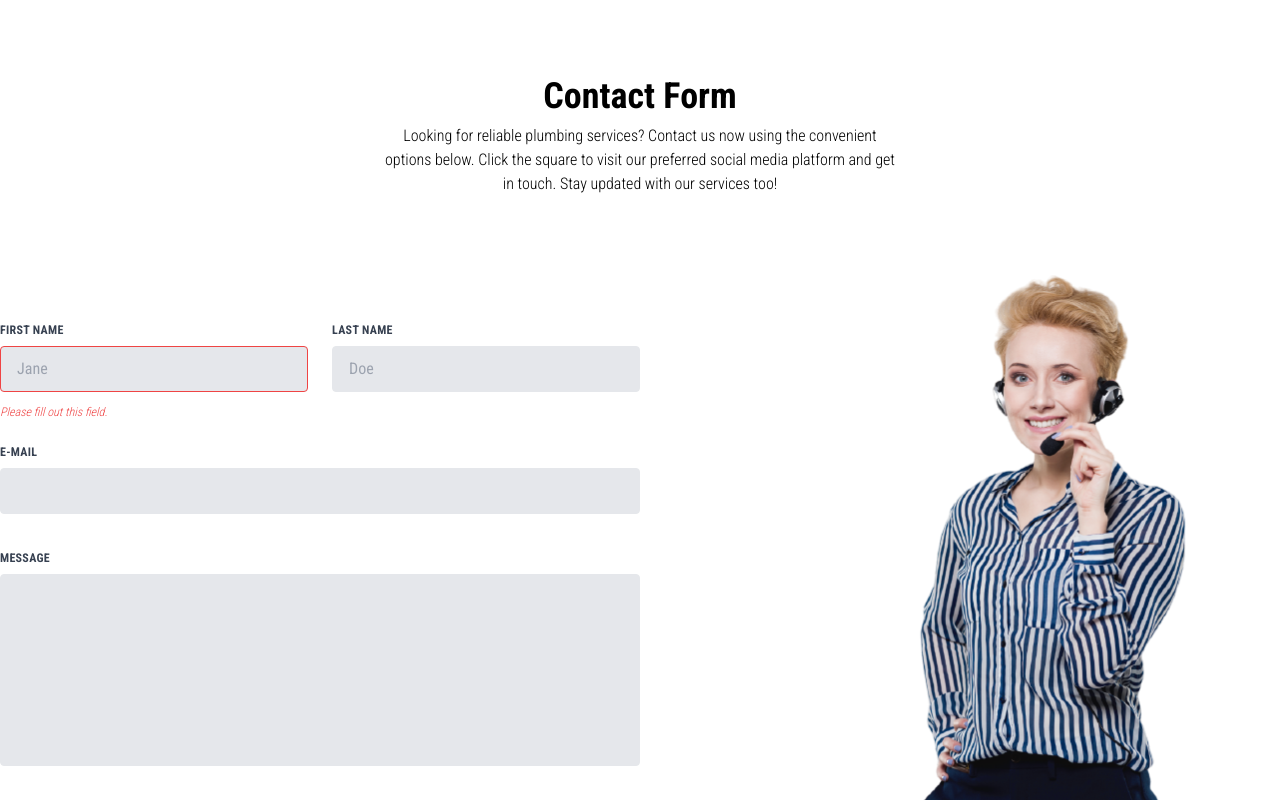
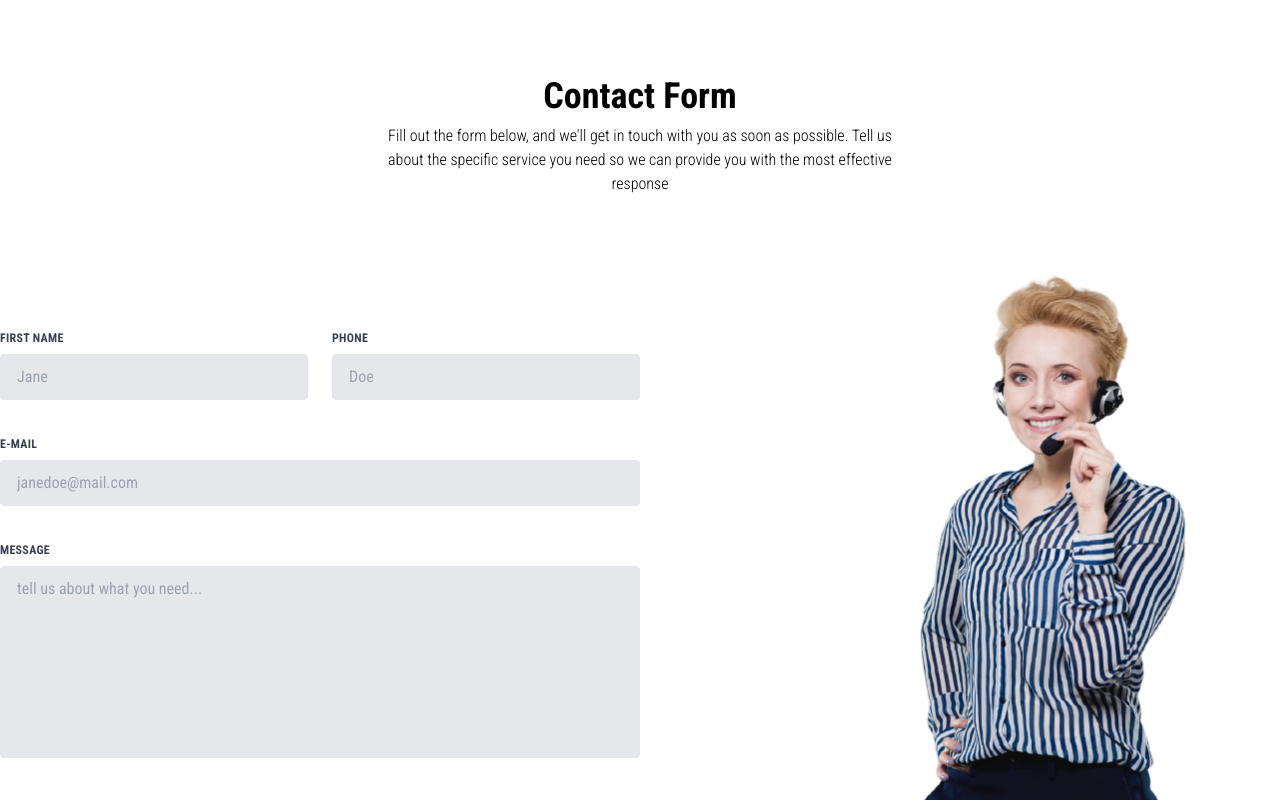
Before and after one commit to sabahrahal/bsp1-landing-page, a Next.js app: page /contact in a window 1280 px wide. Shown: the part 840-1640 px from the top of the page. Built offline with nearby package versions, Linux system fonts and the light colour scheme.

Commit message:
added contact form

```diff
--- a/app/contact/components/Form.jsx
+++ b/app/contact/components/Form.jsx
@@ -1,46 +1,87 @@
 'use client'
 
+import emailjs from '@emailjs/browser';
+import { useRef } from "react";
+
 export const Form = () => {
+
+    const form = useRef();
+
+    const sendEmail = (e) => {
+        e.preventDefault();
+
+        emailjs.sendForm('service_hw157uj', 'template_lnorvwb', form.current , 'wZwvlnmhQU1rmwvnd')
+          .then((result) => {
+            form.current.reset();
+          }, (error) => {
+            throw new Error(error);
+          });
+    };
+
     return (
-        <form class="">
-            <div class="flex flex-wrap -mx-3 mb-6">
-                <div class="w-full md:w-1/2 px-3 mb-6 md:mb-0">
-                    <label class="block uppercase tracking-wide text-gray-700 text-xs font-bold mb-2" for="grid-first-name">
+        <form  ref={ form } onSubmit={ sendEmail } >
+            <div className="flex flex-wrap -mx-3 mb-6">
+                <div className="w-full md:w-1/2 px-3 mb-6 md:mb-0">
+                    <label className="block uppercase tracking-wide text-gray-700 text-xs font-bold mb-2" htmlFor="name">
                         First Name
                     </label>
-                    <input class="appearance-none block w-full bg-gray-200 text-gray-700 border border-red-500 rounded py-3 px-4 mb-3 leading-tight focus:outline-none focus:bg-white" id="grid-first-name" type="text" placeholder="Jane"/>
-                        <p class="text-red-500 text-xs italic">Please fill out this field.</p>
+                    <input className="appearance-none block w-full bg-gray-200 text-gray-700 border rounded py-3 px-4 mb-3 leading-tight focus:outline-none focus:bg-white"
+                    name="user_name"
+                    type="text"
+                    placeholder="Jane"
+                    minLength={2}
+                    required
+                    />
+
                 </div>
-                <div class="w-full md:w-1/2 px-3">
-                    <label class="block uppercase tracking-wide text-gray-700 text-xs font-bold mb-2" for="grid-last-name">
-                        Last Name
+                <div className="w-full md:w-1/2 px-3">
+                    <label className="block uppercase tracking-wide text-gray-700 text-xs font-bold mb-2" htmlFor="lastName">
+                        Phone
                     </label>
-                    <input class="appearance-none block w-full bg-gray-200 text-gray-700 border border-gray-200 rounded py-3 px-4 leading-tight focus:outline-none focus:bg-white focus:border-gray-500" id="grid-last-name" type="text" placeholder="Doe"/>
+                    <input className="appearance-none block w-full bg-gray-200 text-gray-700 border border-gray-200 rounded py-3 px-4 leading-tight focus:outline-none focus:bg-white focus:border-gray-500"
+                    name="user_phone"
+                    type="tel"
+                    placeholder="Doe"
+                    minLength={8}
+                    required
+                    />
                 </div>
             </div>
-            <div class="flex flex-wrap -mx-3 mb-6">
-                <div class="w-full px-3">
-                    <label class="block uppercase tracking-wide text-gray-700 text-xs font-bold mb-2" for="grid-password">
+            <div className="flex flex-wrap -mx-3 mb-6">
+                <div className="w-full px-3">
+                    <label className="block uppercase tracking-wide text-gray-700 text-xs font-bold mb-2" htmlFor="email">
                         E-mail
                     </label>
-                    <input class="appearance-none block w-full bg-gray-200 text-gray-700 border border-gray-200 rounded py-3 px-4 mb-3 leading-tight focus:outline-none focus:bg-white focus:border-gray-500" id="email" type="email"/>
+                    <input className="appearance-none block w-full bg-gray-200 text-gray-700 border border-gray-200 rounded py-3 px-4 mb-3 leading-tight focus:outline-none focus:bg-white focus:border-gray-500"
+                    name="user_email"
+                    type="email"
+                    placeholder="janedoe@mail.com"
+                    required
+                    />
                 </div>
             </div>
-            <div class="flex flex-wrap -mx-3 mb-2">
-                <div class="w-full px-3">
-                    <label class="block uppercase tracking-wide text-gray-700 text-xs font-bold mb-2" for="grid-password">
+            <div className="flex flex-wrap -mx-3 mb-2">
+                <div className="w-full px-3">
+                    <label className="block uppercase tracking-wide text-gray-700 text-xs font-bold mb-2" htmlFor="message">
                         Message
                     </label>
-                    <textarea class=" no-resize appearance-none block w-full bg-gray-200 text-gray-700 border border-gray-200 rounded py-3 px-4 mb-3 leading-tight focus:outline-none focus:bg-white focus:border-gray-500 h-48 resize-none" id="message"></textarea>
+                    <textarea className=" no-resize appearance-none block w-full bg-gray-200 text-gray-700 border border-gray-200 rounded py-3 px-4 mb-3 leading-tight focus:outline-none focus:bg-white focus:border-gray-500 h-48 resize-none"
+                    name="message"
+                    required
+                    minLength={10}
+                    placeholder="tell us about what you need..."
+                    ></textarea>
                 </div>
             </div>
-            <div class="md:flex md:items-center">
-                <div class="md:w-1/3">
-                    <button class="w-full lg:w-40 py-4 px-2 bg-main text-white font-bold rounded flex text-lg items-center justify-center uppercase mt-6 hover:bg-secondary duration-300" type="button">
+            <div className="md:flex md:items-center">
+                <div className="md:w-1/3">
+                    <button className="w-full lg:w-40 py-4 px-2 bg-main text-white font-bold rounded flex text-lg items-center justify-center uppercase mt-6 hover:bg-secondary duration-300"
+                    type="submit"
+                    >
                         Send
                     </button>
                 </div>
-                <div class="md:w-2/3"></div>
+                <div className="md:w-2/3"></div>
             </div>
         </form>
     )
--- a/app/contact/page.jsx
+++ b/app/contact/page.jsx
@@ -43,8 +43,8 @@ const page = () => {
 
       <div className="my-[100px] md:my-[150px]">
         <h2 className="text-4xl font-bold text-center">Contact Form</h2>
-        <p className="text-center mx-auto max-w-lg my-2">Looking for reliable plumbing services? Contact us now using the convenient options below.
-        Click the square to visit our preferred social media platform and get in touch. Stay updated with our services too!</p>
+        <p className="text-center mx-auto max-w-lg my-2">Fill out the form below, and we'll get in touch with you as soon as possible.
+        Tell us about the specific service you need so we can provide you with the most effective response</p>
         <div className="flex flex-col-reverse lg:flex-row items-center justify-center mt-10">
           <div className="lg:w-1/2">
             <Form />
--- a/package.json
+++ b/package.json
@@ -9,6 +9,7 @@
     "lint": "next lint"
   },
   "dependencies": {
+    "@emailjs/browser": "^3.11.0",
     "autoprefixer": "10.4.14",
     "next": "13.4.4",
     "postcss": "8.4.24",
```
Also changed, not shown: 1 other file (tests, documents, lock files or other folders).
